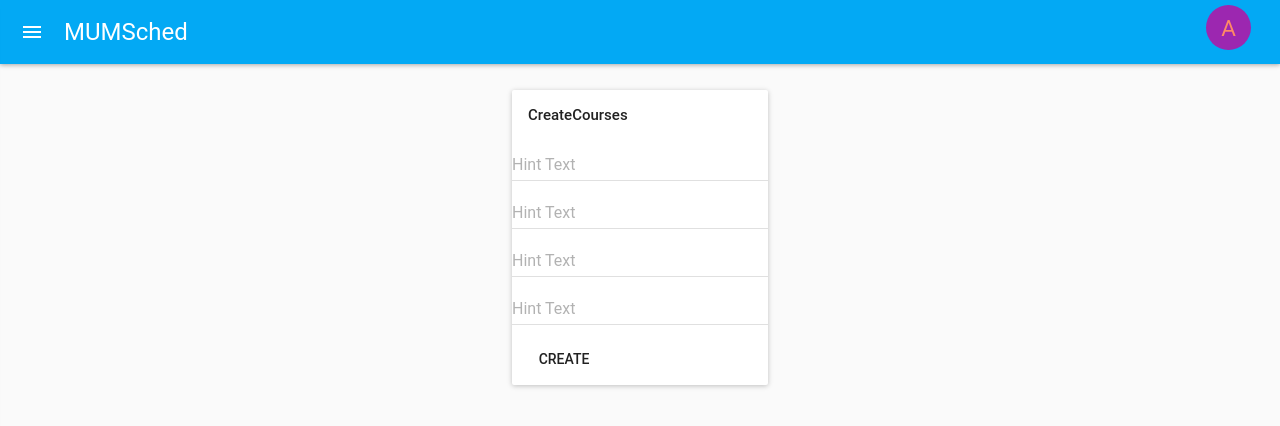
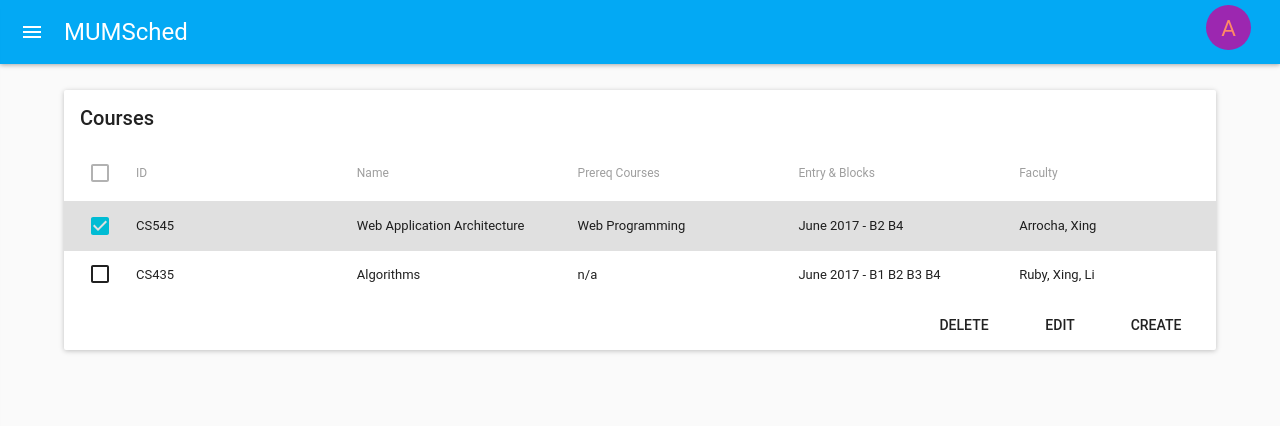
Before and after one commit to wudizhuo/MUMSched, a React app: page / in a window 1280 px wide. Shown: the top 426 px of the page. Built offline with nearby package versions, Linux system fonts and the light colour scheme; what react-tap-event-plugin would draw is missing.

Commit message:
courses:add new button(Edit)

```diff
--- a/src/App.js
+++ b/src/App.js
@@ -15,8 +15,8 @@ class App extends Component {
         <AppNav ref="leftNav" />
         <Header onTouchTap={this._onLeftIconButtonTouchTap.bind(this)} onLogin={this._showSnackbar.bind(this)}/>
         {/*<Login/>*/}
-        {/*<Courses/>*/}
-        <CreateCourses/>
+        <Courses/>
+        {/*<CreateCourses/>*/}
       </div>
     </MuiThemeProvider>
     );
--- a/src/Courses.js
+++ b/src/Courses.js
@@ -62,6 +62,7 @@ class Courses extends Component {
 
           <CardActions style={styles.cardAction}>
             <FlatButton label="Delete"/>
+            <FlatButton label="Edit"/>
             <FlatButton label="Create"/>
           </CardActions>
         </Card>
--- a/src/CreateCourses.js
+++ b/src/CreateCourses.js
@@ -7,27 +7,30 @@ class CreateCourses extends Component {
   render() {
     return (
       <div style={styles.container}>
-        <Card>
-          <CardHeader
+        <Card style={styles.card}>
+          <CardHeader titleStyle={styles.header}
             title="CreateCourses"
           />
-          <div>
-            <TextField
-              hintText="Hint Text"
+          <div style={styles.content}>
+            <TextField style={styles.content}
+              hintText="Course ID"
             /><br />
-            <TextField
-              hintText="Hint Text"
+            <TextField style={styles.content}
+              hintText="Course Name"
             /><br />
-            <TextField
-              hintText="Hint Text"
+            <TextField style={styles.content}
+              hintText="Prereq Course"
             /><br />
-            <TextField
-              hintText="Hint Text"
+            <TextField style={styles.content}
+              hintText="Target Entry Course"
+            /><br />
+            <TextField style={styles.content}
+              hintText="Faculty"
             /><br />
 
           </div>
 
-          <CardActions>
+          <CardActions style={styles.cardAction}>
             <FlatButton label="Create"/>
           </CardActions>
         </Card>
@@ -44,11 +47,26 @@ var styles = {
     alignItems: 'center',
     paddingTop: '2%',
   },
+  card: {
+    width:'35%',
+  },
+  content: {
+    width:'88vh',
+    paddingLeft: '2%',
+    paddingRight: '2%',
+  },
   listItem: {
     width: '60vw',
     display: 'flex',
     flexDirection: 'row',
   },
+  header: {
+    fontSize: '20px',
+  },
+  cardAction: {
+    display: 'flex',
+    justifyContent: 'flex-end',
+  },
 }
 
 export default CreateCourses;
```
